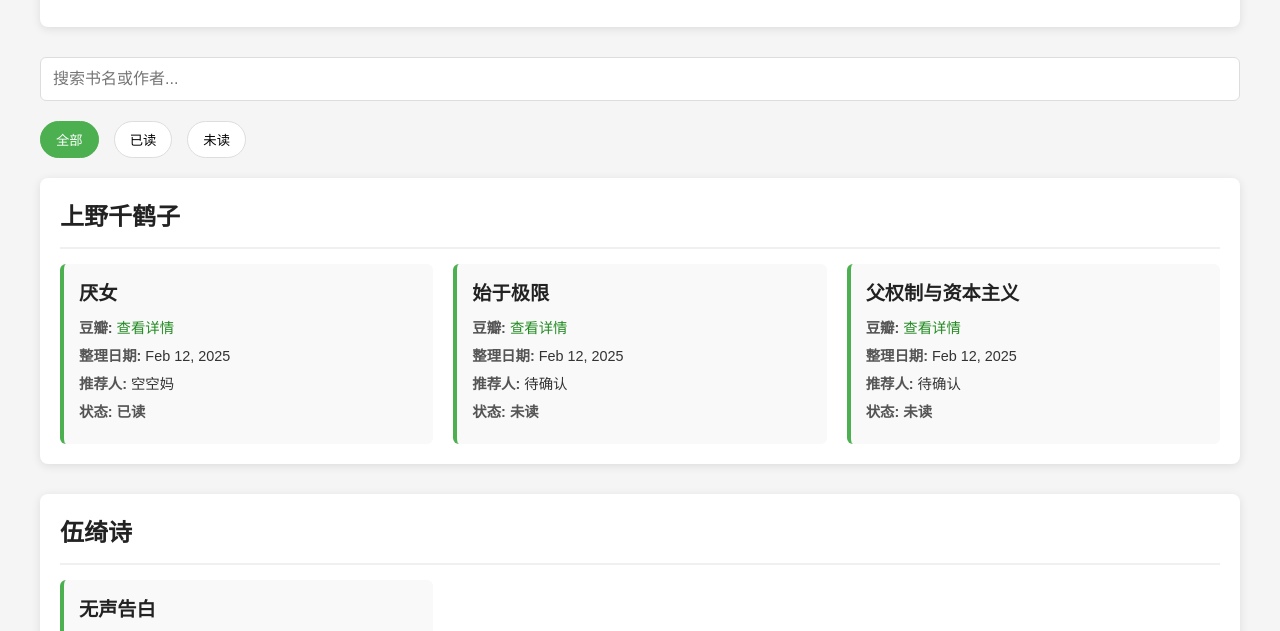
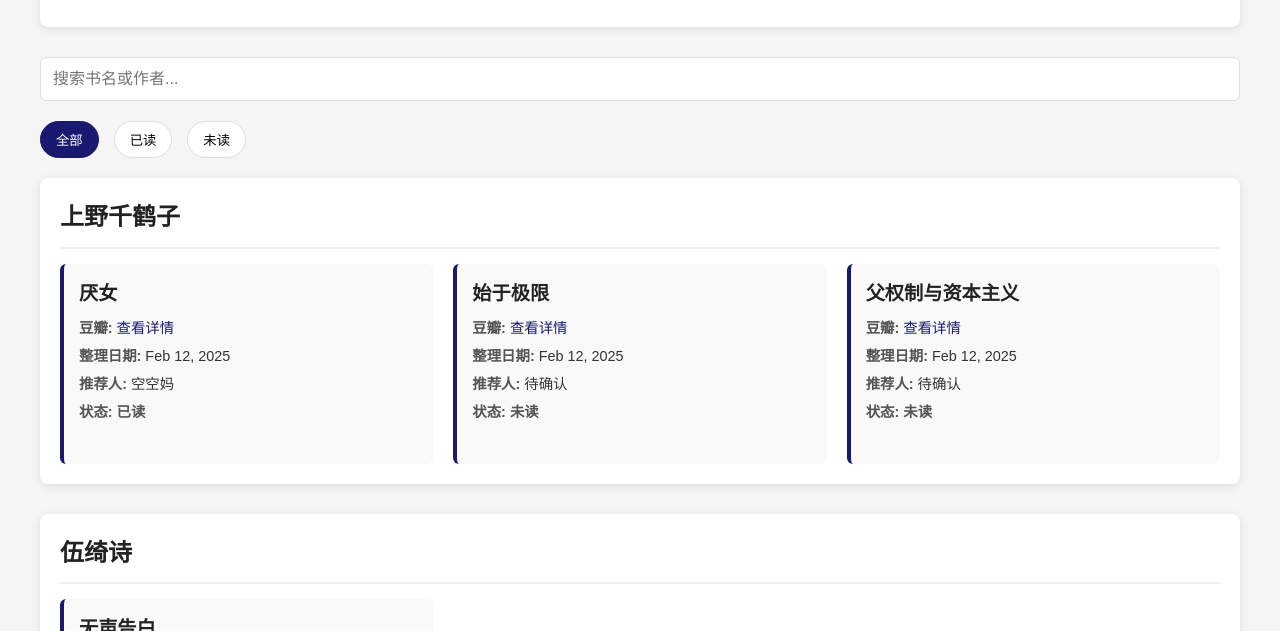
Before and after one commit to stealth-copter/our-book-list.github.io, a plain HTML site: page index.html in a window 1280 px wide. Shown: the part 94-725 px from the top of the page. Drawn offline with Linux system fonts and the light colour scheme.

Commit message:
styles: color and overflow

```diff
--- a/books.json
+++ b/books.json
@@ -17,7 +17,7 @@
         "recommender": "wxw",
         "isRead": true,
 
-        "comment": "StealthCopter：标记一下终于看完《真想让我爱的人读读这本书》，就像epilogue写的，the title is atrick because relationships are not builtby one person.我希望读这本书的人是你。"
+        "comment": "StealthCopter：就像epilogue写的，the title is atrick because relationships are not builtby one person.我希望读这本书的人是你。"
     },
     {
         "title": "厌女",
@@ -170,7 +170,7 @@
         "comment": ""
     },
     {
-        "title": "备注：推荐的访谈，之后会放到其他板块",
+        "title": "备注：访谈推荐，之后会放到其他板块",
         "author": "李翊云 Yiyun Li",
         "doubanLink": "https://www.douban.com/personage/35369723/",
         "updateDate": "Apr 17, 2025",
--- a/styles.css
+++ b/styles.css
@@ -58,7 +58,10 @@ h1 {
     border-radius: 6px;
     padding: 15px;
     transition: transform 0.3s ease;
-    border-left: 4px solid #4CAF50;
+    border-left: 4px solid #191970;
+
+    height: 200px;           /* 固定高度 */
+    overflow: auto;          /* 内容超出时显示滚动条 */
 }
 
 .book-card:hover {
@@ -94,7 +97,7 @@ h1 {
 }
 
 .status-read {
-    color: #4CAF50;
+    color: #191970;
     font-weight: bold;
 }
 
@@ -133,13 +136,13 @@ h1 {
 }
 
 .filter-btn.active {
-    background-color: #4CAF50;
+    background-color: #191970;
     color: white;
-    border-color: #4CAF50;
+    border-color: #191970;
 }
 
 .douban-link {
-    color: #228B22;
+    color: #191970;
     text-decoration: none;
 }
 
```
